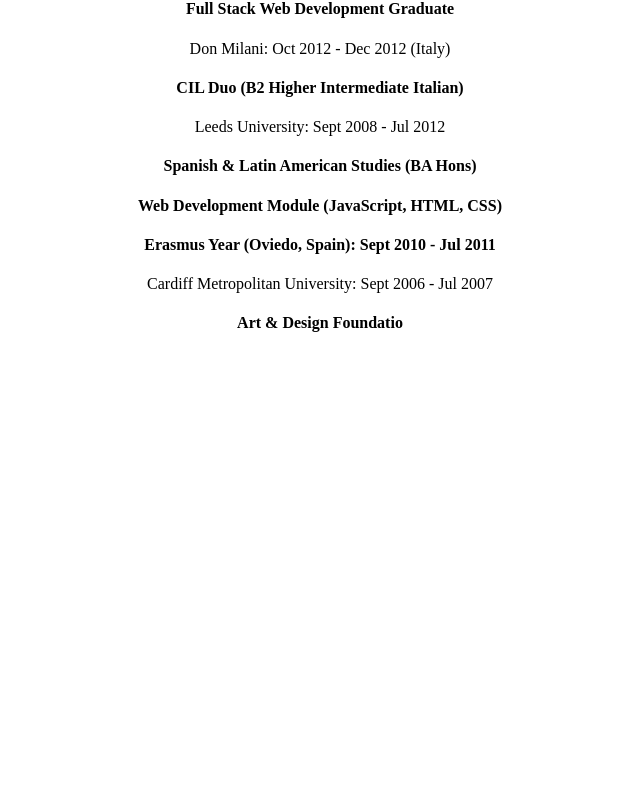
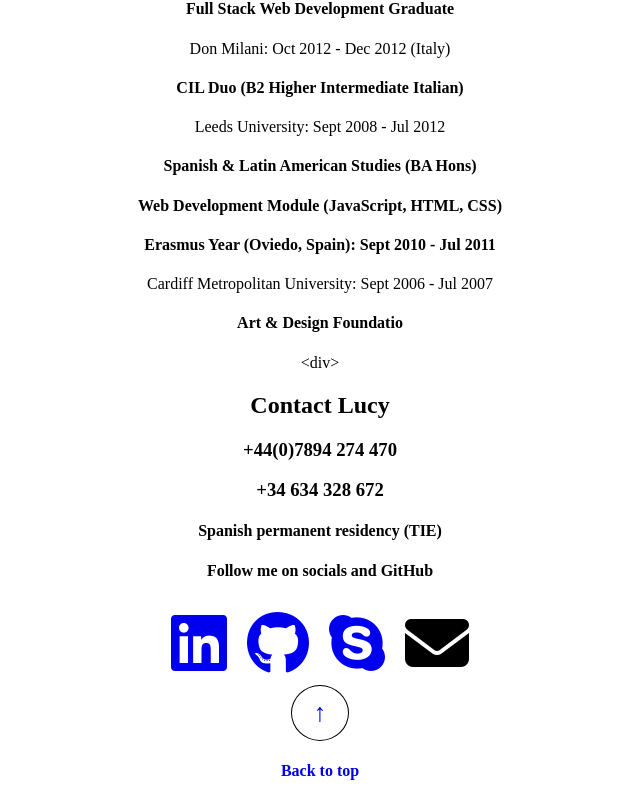
Before and after one commit to Lucy-Quinn/lucy-quinn-portfolio, a React (Create React App) app: page /#/ in a window 1280 px wide. Shown: the part 2473-3275 px from the top of the page, without its empty margins (320-960 px from the left). Before the commit the page ends 2827 px from the top, so only its background shows below. Built offline with nearby package versions, Linux system fonts and the light colour scheme.

Commit message:
add anchor links to the icons and the arrow up. Add basic styling to links and arrow up - using css and styled components.

```diff
--- a/package.json
+++ b/package.json
@@ -12,6 +12,7 @@
     "react-router-hash-link": "^2.3.1",
     "react-scripts": "4.0.1",
     "react-scroll": "^1.8.1",
+    "styled-components": "^5.2.1",
     "web-vitals": "^0.2.4"
   },
   "scripts": {
--- a/src/App.css
+++ b/src/App.css
@@ -4,3 +4,6 @@
 a {
   text-decoration: none;
 }
+a:visited {
+  color: inherit;
+}
--- a/src/App.js
+++ b/src/App.js
@@ -7,6 +7,7 @@
 import About from './components/About/About';
 import Portfolio from './components/Portfolio/Portfolio';
 import Education from './components/Education/Education';
+import Contact from './components/Contact/Contact';
 
 function App() {
   return (
@@ -16,6 +17,7 @@
       <About />
       <Portfolio />
       <Education />
+      <Contact />
     </div>
   );
 }
--- /dev/null
+++ b/src/components/Contact/Contact.css
@@ -0,0 +1,18 @@
+.fa-envelope {
+  color: #000000;
+  font-size: 4rem;
+  padding: 10px;
+}
+/* .arrow-up {
+  height: 54px;
+  width: 56px;
+  border: 1px solid black;
+  border-radius: 50%;
+  margin: 0 auto;
+  display: flex;
+  align-items: center;
+  justify-content: center;
+}
+.arrow-up p {
+  font-size: 1.6rem;
+} */
--- /dev/null
+++ b/src/components/Contact/Contact.js
@@ -0,0 +1,82 @@
+import React from 'react';
+// import { HashLink as Link } from 'react-router-hash-link';
+import styled from 'styled-components';
+import './Contact.css';
+
+const Icon = styled.a`
+    /* font-size: ${props => props.arrow ? '3rem' : '4rem'}; */
+    font-size: 4rem;
+    padding: 10px;
+    /* &:visited,&:link { color: ${props => props.primary && 'red'}} */
+`
+const Arrow = styled.p`
+    font-size: 1.6rem;
+`
+const ArrowBorder = styled.div`
+  height: 54px;
+  width: 56px;
+  border: 1px solid black;
+  border-radius: 50%;
+  margin: 0 auto;
+  display: flex;
+  align-items: center;
+  justify-content: center;
+`
+
+
+
+const Contact = () => {
+
+    //Create a link so it is formatted to send an email
+    const Mailto = ({ email, subject = '', body = '', children }) => {
+        let params = subject || body ? '?' : '';
+        if (subject) params += `subject=${encodeURIComponent(subject)}`;
+        if (body) params += `${subject ? '&' : ''}body=${encodeURIComponent(body)}`;
+        return <a href={`mailto:${email}${params}`}>{children}</a>;
+    };
+
+    return (
+        <div id="contact">
+            <div>
+                <p>&lt;div&gt;</p>
+                <h2>Contact Lucy</h2>
+                <h3>+44(0)7894 274 470</h3>
+                <h3>+34 634 328 672</h3>
+                <h4>Spanish permanent residency (TIE)</h4>
+                <h4>Follow me on socials and GitHub</h4>
+            </div>
+
+            <div>
+                <Icon target="_blank" href="https://www.linkedin.com/in/lucy-quinn/">
+                    <i class="fab fa-linkedin"></i>
+                </Icon>
+                <Icon target="_blank" href="https://github.com/Lucy-Quinn">
+                    <i class="fab fa-github"></i>
+                </Icon>
+                <Icon target="_blank" href="https://www.linkedin.com/in/lucy-quinn/">
+                    <i class="fab fa-skype"></i>
+                </Icon>
+                <Mailto email="lucy.quinn.uk@gmail.com" subject="Let's Talk" body="Hello world!">
+                    <i class="fas fa-envelope"></i>
+                </Mailto>
+            </div>
+            <div>
+                <ArrowBorder>
+                    <a href="#header">
+                        <div className="arrow-up">
+                            <Arrow>
+                                &#8593;
+                            </Arrow>
+                        </div>
+                    </a>
+                </ArrowBorder>
+                <a href="#header">
+                    <h4>Back to top</h4>
+                </a>
+            </div>
+        </div>
+
+    );
+}
+
+export default Contact;
--- a/src/components/Education/Education.js
+++ b/src/components/Education/Education.js
@@ -2,7 +2,7 @@
 
 const Education = () => {
     return (
-        <div>
+        <div id="education">
             <p>&lt;div&gt;</p>
             <h2>Education</h2>
             <div>
--- a/src/components/Header/Header.js
+++ b/src/components/Header/Header.js
@@ -4,11 +4,11 @@
 const Header = () => {
     return (
         <header>
-            <div>
+            <div id="header">
                 <p>&lt;div&gt;</p>
                 <h3>I am Lucy.</h3>
                 <h1>A full stack web developer based in sunny Barcelona</h1>
-                <p>I speak JavaScript, React.js, MongoDB, Mongoose, Express.js, Node.js, HTML5, CSS3, English, Italian and Spanish. When I'm not coding, I'm probaby dreaming about it. :)</p>
+                <p>I speak JavaScript, React.js, MongoDB, Mongoose, Express.js, Node.js, HTML5, CSS3, English, Italian and Spanish. When I'm not coding, I'm probaby dreaming about it. :&#41;</p>
             </div>
             <div>
                 <i class="fab fa-js-square"></i>
--- a/src/components/Portfolio/Portfolio.js
+++ b/src/components/Portfolio/Portfolio.js
@@ -13,7 +13,7 @@
         <img src={TravelGuru} alt="sample of the travel guru project" />
     ])
     return (
-        <div>
+        <div id="portfolio">
             <p>&lt;div&gt;</p>
             <h2>My Portfolio</h2>
             <p>Lorem ipsum dolor sit amet consectetur adipisicing elit. Impedit neque, nobis illum quibusdam in sit odit asperiores aliquam sed aut, placeat magni repellendus non, vero dolores. Enim nemo neque quidem.</p>
```
Also changed, not shown: 2 other files (tests, documents, lock files or other folders).
